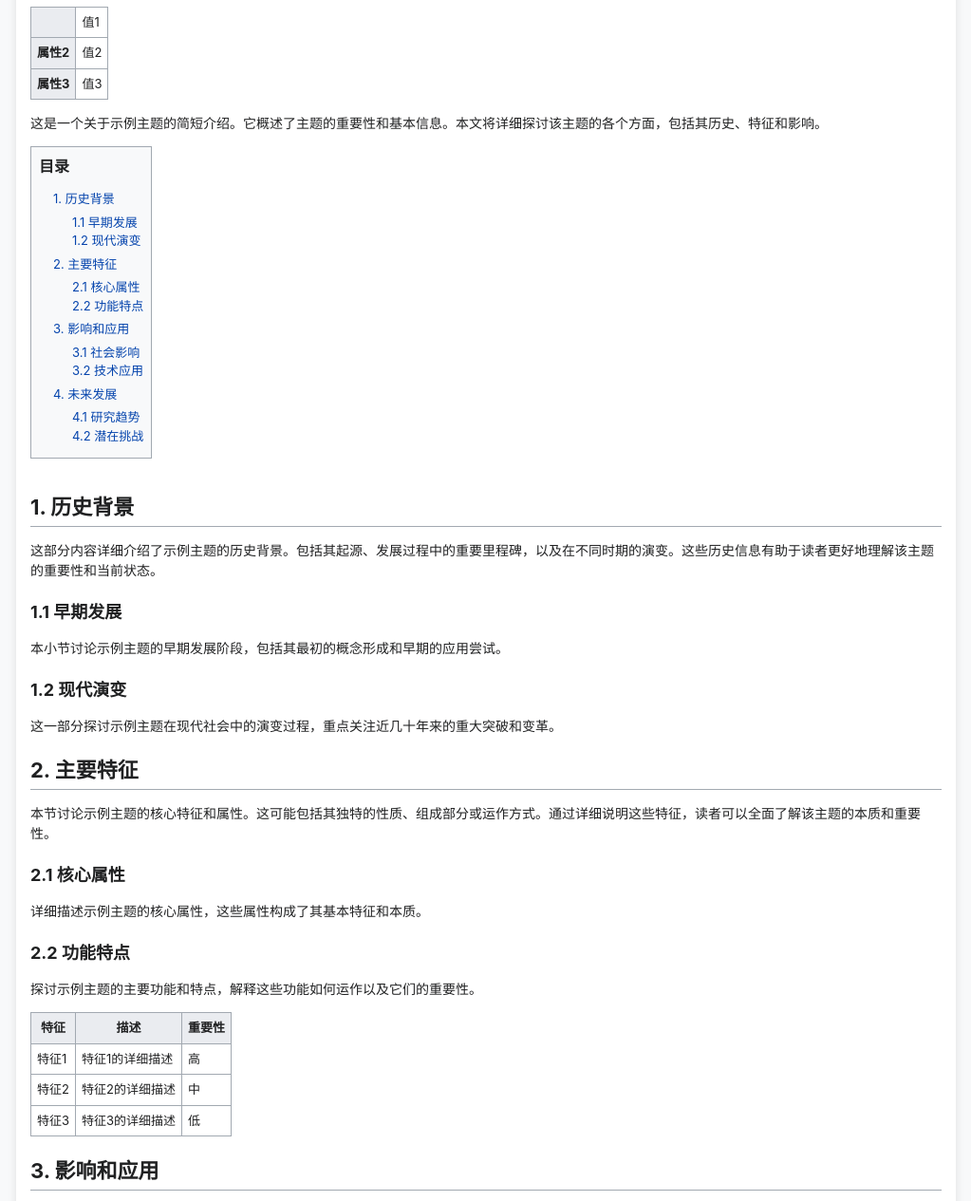
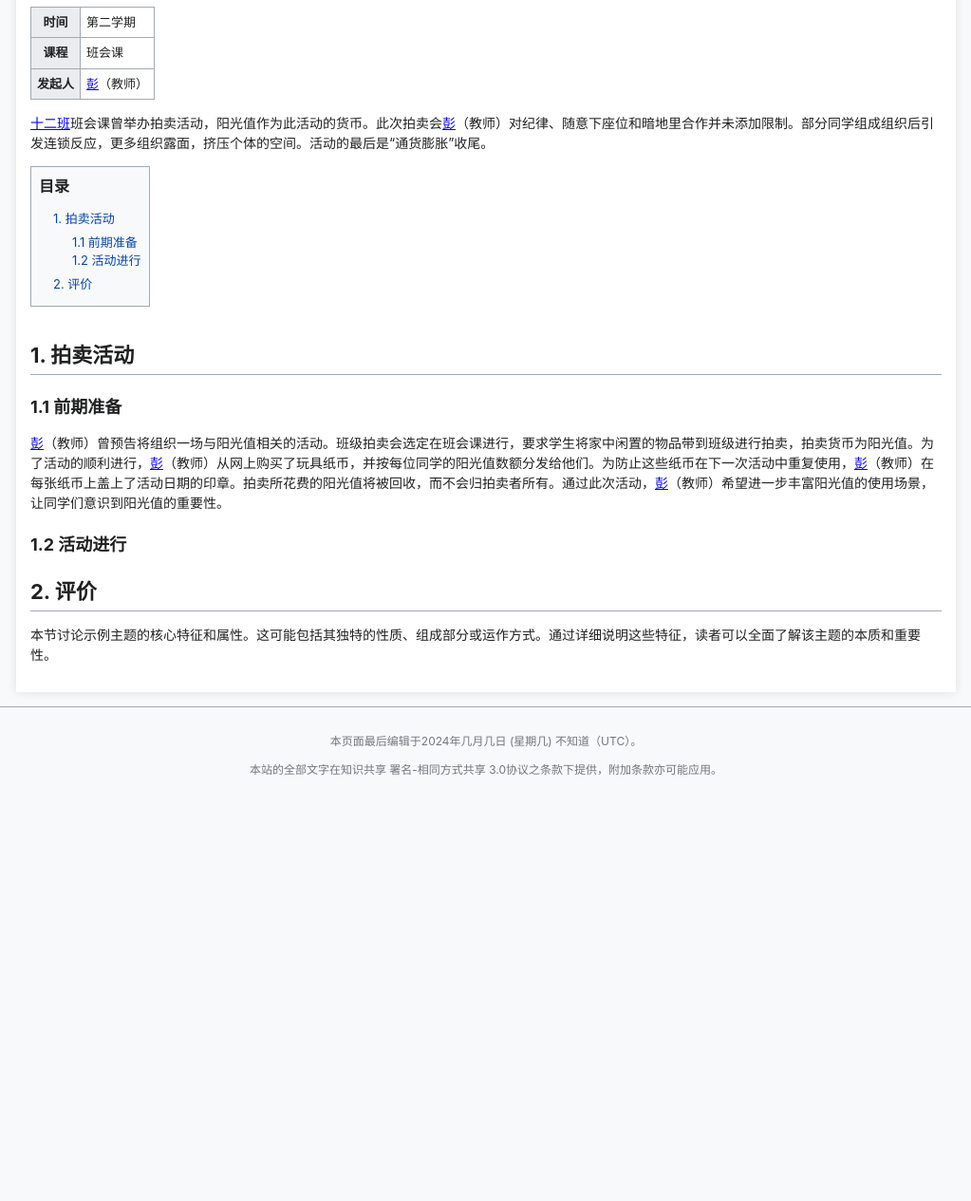
Before and after one commit to hljhlj121311/paimaihui.GitHub.io, a plain HTML site: page index.html in a window 1280 px wide. Shown: the part 151-1416 px from the top of the page at 95% size, without its empty margins (128-1151 px from the left). After the commit the page ends 998 px from the top, so only its background shows below. Drawn offline with Linux system fonts and the light colour scheme.

Commit message:
Update index.html

```diff
--- a/index.html
+++ b/index.html
@@ -194,111 +194,50 @@
 
         <table>
                 <tr>
-                    <th></th>
-                    <td>值1</td>
+                    <th>时间</th>
+                    <td>第二学期</td>
                 </tr>
                 <tr>
-                    <th>属性2</th>
-                    <td>值2</td>
+                    <th>课程</th>
+                    <td>班会课</td>
                 </tr>
                 <tr>
-                    <th>属性3</th>
-                    <td>值3</td>
+                    <th>发起人</th>
+                    <td><a href="https://penny-github-io-7sf.pages.dev/">彭</a>（教师）</td>
                 </tr>
             </table>
 
 
-        <p>这是一个关于示例主题的简短介绍。它概述了主题的重要性和基本信息。本文将详细探讨该主题的各个方面，包括其历史、特征和影响。</p>
+        <p><a href="https://shierban-github-io.pages.dev/">十二班</a>班会课曾举办拍卖活动，阳光值作为此活动的货币。此次拍卖会<a href="https://penny-github-io-7sf.pages.dev/">彭</a>（教师）对纪律、随意下座位和暗地里合作并未添加限制。部分同学组成组织后引发连锁反应，更多组织露面，挤压个体的空间。活动的最后是“通货膨胀”收尾。</p>
 
         <div class="toc">
             <h2>目录</h2>
             <ul>
-                <li><a href="#section1">1. 历史背景</a>
+                <li><a href="#section1">1. 拍卖活动</a>
                     <ul>
-                        <li><a href="#section1-1">1.1 早期发展</a></li>
-                        <li><a href="#section1-2">1.2 现代演变</a></li>
+                        <li><a href="#section1-1">1.1 前期准备</a></li>
+                        <li><a href="#section1-2">1.2 活动进行</a></li>
                     </ul>
                 </li>
-                <li><a href="#section2">2. 主要特征</a>
-                    <ul>
-                        <li><a href="#section2-1">2.1 核心属性</a></li>
-                        <li><a href="#section2-2">2.2 功能特点</a></li>
-                    </ul>
+                <li><a href="#section2">2. 评价</a>
+
                 </li>
-                <li><a href="#section3">3. 影响和应用</a>
-                    <ul>
-                        <li><a href="#section3-1">3.1 社会影响</a></li>
-                        <li><a href="#section3-2">3.2 技术应用</a></li>
-                    </ul>
-                </li>
-                <li><a href="#section4">4. 未来发展</a>
-                    <ul>
-                        <li><a href="#section4-1">4.1 研究趋势</a></li>
-                        <li><a href="#section4-2">4.2 潜在挑战</a></li>
-                    </ul>
-                </li>
+
             </ul>
         </div>
 
-        <h2 id="section1">1. 历史背景</h2>
-        <p>这部分内容详细介绍了示例主题的历史背景。包括其起源、发展过程中的重要里程碑，以及在不同时期的演变。这些历史信息有助于读者更好地理解该主题的重要性和当前状态。</p>
+        <h2 id="section1">1. 拍卖活动</h2>
 
-        <h3 id="section1-1">1.1 早期发展</h3>
-        <p>本小节讨论示例主题的早期发展阶段，包括其最初的概念形成和早期的应用尝试。</p>
+        <h3 id="section1-1">1.1 前期准备</h3>
+        <p><a href="https://penny-github-io-7sf.pages.dev/">彭</a>（教师）曾预告将组织一场与阳光值相关的活动。班级拍卖会选定在班会课进行，要求学生将家中闲置的物品带到班级进行拍卖，拍卖货币为阳光值。为了活动的顺利进行，<a href="https://penny-github-io-7sf.pages.dev/">彭</a>（教师）从网上购买了玩具纸币，并按每位同学的阳光值数额分发给他们。为防止这些纸币在下一次活动中重复使用，<a href="https://penny-github-io-7sf.pages.dev/">彭</a>（教师）在每张纸币上盖上了活动日期的印章。拍卖所花费的阳光值将被回收，而不会归拍卖者所有。通过此次活动，<a href="https://penny-github-io-7sf.pages.dev/">彭</a>（教师）希望进一步丰富阳光值的使用场景，让同学们意识到阳光值的重要性。</p>
 
-        <h3 id="section1-2">1.2 现代演变</h3>
-        <p>这一部分探讨示例主题在现代社会中的演变过程，重点关注近几十年来的重大突破和变革。</p>
+        <h3 id="section1-2">1.2 活动进行</h3>
+        <p></p>
 
-        <h2 id="section2">2. 主要特征</h2>
+        <h2 id="section2">2. 评价</h2>
         <p>本节讨论示例主题的核心特征和属性。这可能包括其独特的性质、组成部分或运作方式。通过详细说明这些特征，读者可以全面了解该主题的本质和重要性。</p>
+    </div>
 
-        <h3 id="section2-1">2.1 核心属性</h3>
-        <p>详细描述示例主题的核心属性，这些属性构成了其基本特征和本质。</p>
-
-        <h3 id="section2-2">2.2 功能特点</h3>
-        <p>探讨示例主题的主要功能和特点，解释这些功能如何运作以及它们的重要性。</p>
-
-        <table>
-            <tr>
-                <th>特征</th>
-                <th>描述</th>
-                <th>重要性</th>
-            </tr>
-            <tr>
-                <td>特征1</td>
-                <td>特征1的详细描述</td>
-                <td>高</td>
-            </tr>
-            <tr>
-                <td>特征2</td>
-                <td>特征2的详细描述</td>
-                <td>中</td>
-            </tr>
-            <tr>
-                <td>特征3</td>
-                <td>特征3的详细描述</td>
-                <td>低</td>
-            </tr>
-        </table>
-
-        <h2 id="section3">3. 影响和应用</h2>
-        <p>这一部分探讨了示例主题在各个领域的影响和实际应用。它可能包括在科学、技术、社会或文化等方面的具体案例，以及该主题如何改变或塑造了这些领域。通过这些例子，读者可以理解该主题的实际意义和广泛影响。</p>
-
-        <h3 id="section3-1">3.1 社会影响</h3>
-        <p>分析示例主题对社会各方面的影响，包括经济、文化、教育等领域。</p>
-
-        <h3 id="section3-2">3.2 技术应用</h3>
-        <p>探讨示例主题在各种技术领域的具体应用，以及这些应用如何推动技术进步。</p>
-
-        <h2 id="section4">4. 未来发展</h2>
-        <p>最后，本节讨论了示例主题的未来发展趋势和潜在方向。这可能包括当前的研究进展、预测的技术突破，以及可能出现的新应用领域。通过展望未来，读者可以了解该主题的持续重要性和潜在影响。</p>
-
-        <h3 id="section4-1">4.1 研究趋势</h3>
-        <p>概述当前和未来可能的研究方向，包括正在进行的重要研究项目和预期的突破。</p>
-
-        <h3 id="section4-2">4.2 潜在挑战</h3>
-        <p>这是一个示例段落。点击<a href="https://www.example.com" target="_blank">这里</a>可以在新标签页中打开一个示例网站。</p>
-    </div>
 
     <div class="footer">
         <p>本页面最后编辑于2024年几月几日 (星期几) 不知道（UTC）。</p>
```
